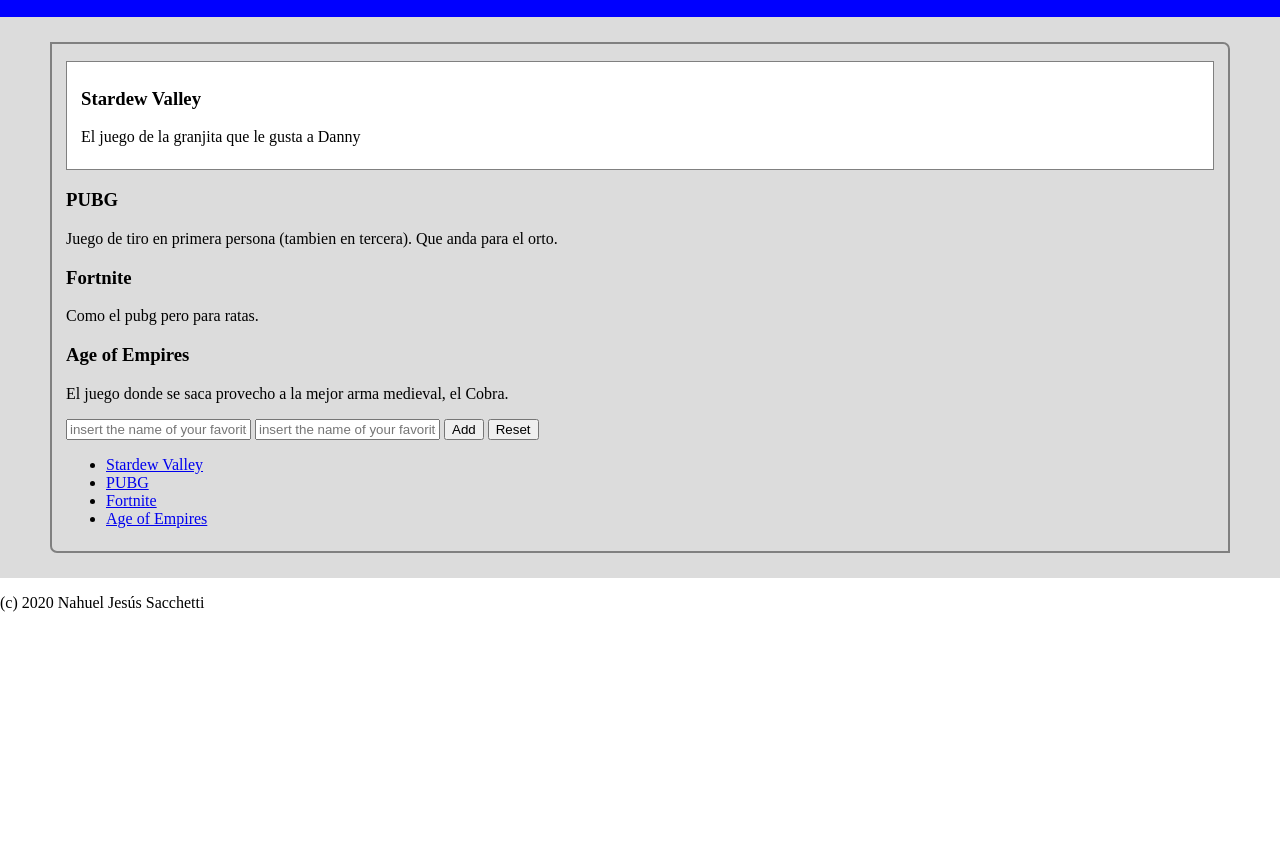
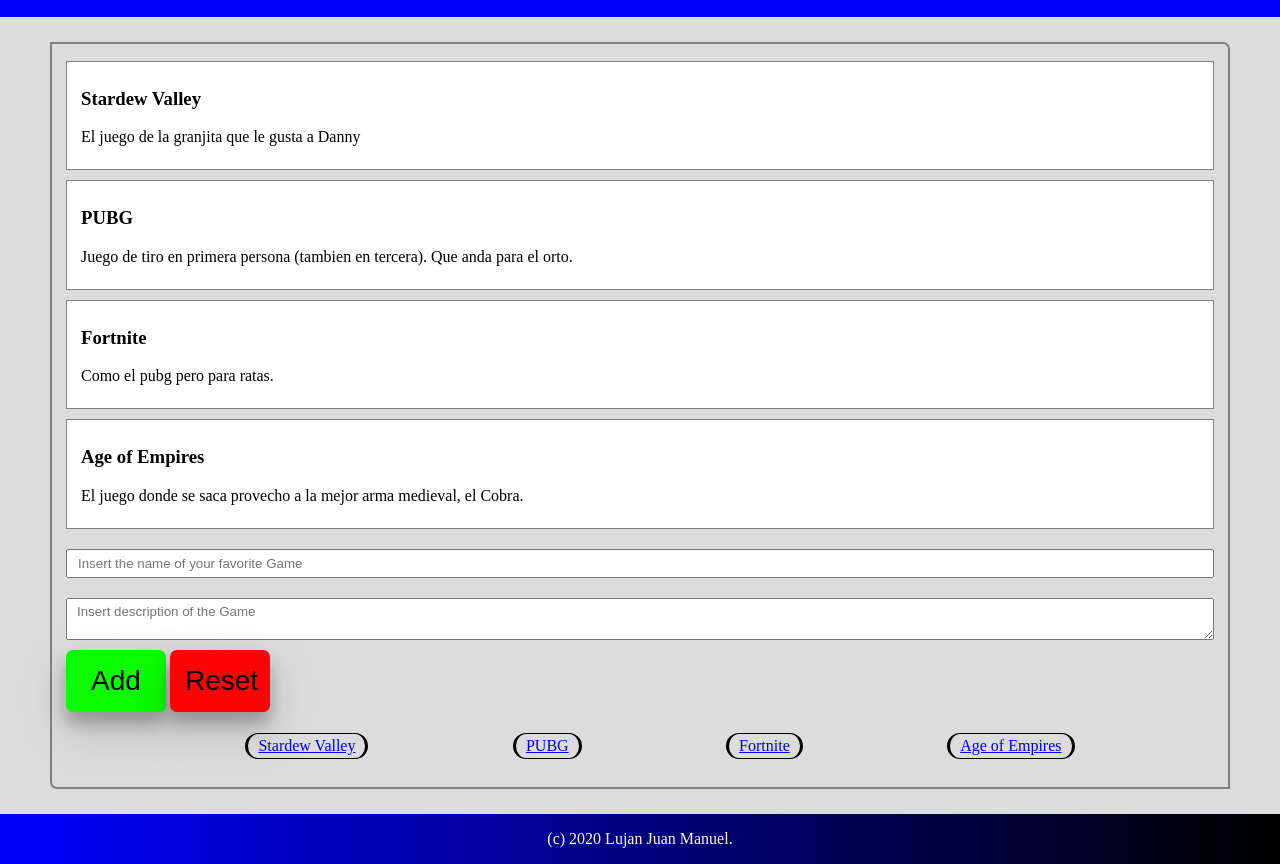
Before and after one commit to zlBerlin/html, a plain HTML site: page index.html in a window 1280 px wide. Shown: the part 81-945 px from the top of the page. Before the commit the page ends 800 px from the top, so only its background shows below. Drawn offline with Linux system fonts and the light colour scheme.

Commit message:
vamos-por-mas

```diff
--- a/index.html
+++ b/index.html
@@ -22,49 +22,54 @@
                     El juego de la granjita que le gusta a Danny
                 </p>
             </article>
-            <article>
+            <article class="blog-post">
                 <h3 id="pubg">PUBG</h3>
                 <p>Juego de tiro en primera persona (tambien en tercera). Que anda para el orto.</p>
             </article>
 
-            <article>
+            <article class="blog-post">
                 <h3 id="fortnite">Fortnite</h3>
                 <p>Como el pubg pero para ratas.</p>
             </article>
 
-            <article>
+            <article class="blog-post">
                 <h3 id="aoe">Age of Empires</h3>
                 <p>El juego donde se saca provecho a la mejor arma medieval, el Cobra.</p>
             </article>
 
-            <section>
+            <section class="busqueda">
                 <form>
-                    <input type="text" placeholder="insert the name of your favorite Game" id="gameName" required>
+                    <input class="input" type="text" placeholder="Insert the name of your favorite Game" id="gameName" required>
 
-                    <input type="text" placeholder="insert the name of your favorite Game" id="gameDescription">
+                    <textarea class="input" type="text" placeholder="Insert description of the Game" id="gameDescription"></textarea>
 
-                    <button type="Add">
+
+                    <button class="button-add" type="Add">
                     Add
                 </button>
-                    <button type="reset">
+
+                    <button class="button-reset" type="reset">
                     Reset
                  </button>
+                    </div>
+
                 </form>
             </section>
 
-            <section>
-                <ul>
-                    <li>
+            <section class="links">
+                <ul class="list">
+                    <li class="games">
                         <a href="#sv">Stardew Valley</a>
                     </li>
-                    <li>
+
+                    <li class="games">
                         <a href="#pubg">PUBG</a>
 
                     </li>
-                    <li>
+                    <li class="games">
                         <a href="#fortnite">Fortnite</a>
                     </li>
-                    <li><a href="#aoe">Age of Empires</a>
+                    <li class="games"><a href="#aoe">Age of Empires</a>
 
                     </li>
                 </ul>
@@ -76,10 +81,10 @@
     </main>
 
 
-    <footer>
+    <footer class="footer">
 
-        <p>
-            (c) 2020 Nahuel Jesús Sacchetti
+        <p class="text">
+            (c) 2020 Lujan Juan Manuel.
         </p>
 
     </footer>
--- a/styles.css
+++ b/styles.css
@@ -1,5 +1,6 @@
 body {
     margin: 0;
+    overflow: auto;
 }
 
 .header {
@@ -36,3 +37,108 @@ body {
     margin: 10px 0;
     padding: 7px 14px;
 }
+
+.busqueda .input {
+    padding: 5px 10px;
+    width: 100%;
+    margin: 10px 0;
+    font-family: Arial, Helvetica, sans-serif;
+}
+
+.button-add {
+    position: relative;
+    background-color: rgb(10, 253, 2);
+    border-radius: 7px 7px;
+    box-shadow: 0 12px 16px 0 rgba(0, 0, 0, 0.24), 0 17px 50px 0 rgba(0, 0, 0, 0.16);
+    border: none;
+    font-size: 28px;
+    color: #000000;
+    padding: 15px;
+    width: 100px;
+    text-align: center;
+    -webkit-transition-duration: 0.1s;
+    transition-duration: 0.4s;
+    text-decoration: none;
+    overflow: hidden;
+    cursor: pointer;
+}
+
+.button-add:after {
+    content: "";
+    background: #90EE90;
+    display: block;
+    position: absolute;
+    padding-top: 300%;
+    padding-left: 350%;
+    margin-left: -20px!important;
+    margin-top: -120%;
+    opacity: 0;
+    transition: all 0.8s
+}
+
+.button-add:active:after {
+    padding: 0;
+    margin: 0;
+    opacity: 1;
+    transition: 0s
+}
+
+.button-reset {
+    position: relative;
+    background-color: rgb(253, 2, 2);
+    border-radius: 7px 7px;
+    box-shadow: 0 12px 16px 0 rgba(0, 0, 0, 0.24), 0 17px 50px 0 rgba(0, 0, 0, 0.16);
+    border: none;
+    font-size: 28px;
+    color: #000000;
+    padding: 15px;
+    width: 100px;
+    text-align: center;
+    -webkit-transition-duration: 0.1s;
+    transition-duration: 0.4s;
+    text-decoration: none;
+    overflow: hidden;
+    cursor: pointer;
+}
+
+.button-reset:after {
+    content: "";
+    background: #90EE90;
+    display: block;
+    position: absolute;
+    padding-top: 300%;
+    padding-left: 350%;
+    margin-left: -20px!important;
+    margin-top: -120%;
+    opacity: 0;
+    transition: all 0.8s
+}
+
+.button-reset:active:after {
+    padding: 0;
+    margin: 0;
+    opacity: 1;
+    transition: 0s
+}
+
+.links .games {
+    padding: 3px 10px;
+    border: black 5px solid;
+    border-radius: 20px;
+    border-width: 1px 3px;
+    margin: 5px;
+}
+
+.list {
+    list-style: none;
+    display: flex;
+    justify-content: space-evenly;
+    flex-wrap: wrap;
+}
+
+.footer {
+    background: linear-gradient(to right, rgba(0, 0, 255, 1) 0%, rgba(0, 0, 0, 1) 100%);
+    display: flex;
+    color: cornsilk;
+    justify-content: space-evenly;
+}
```
